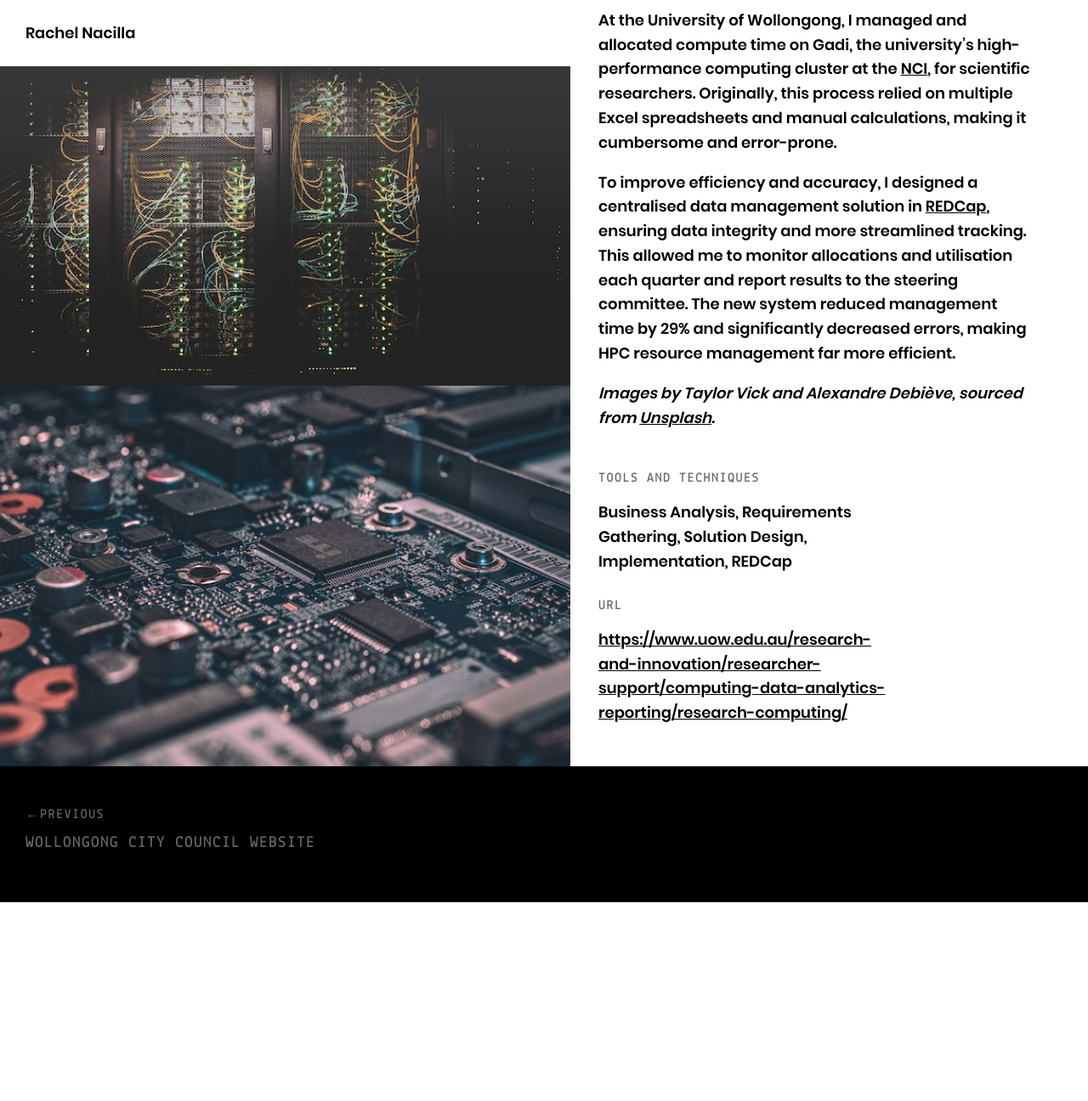
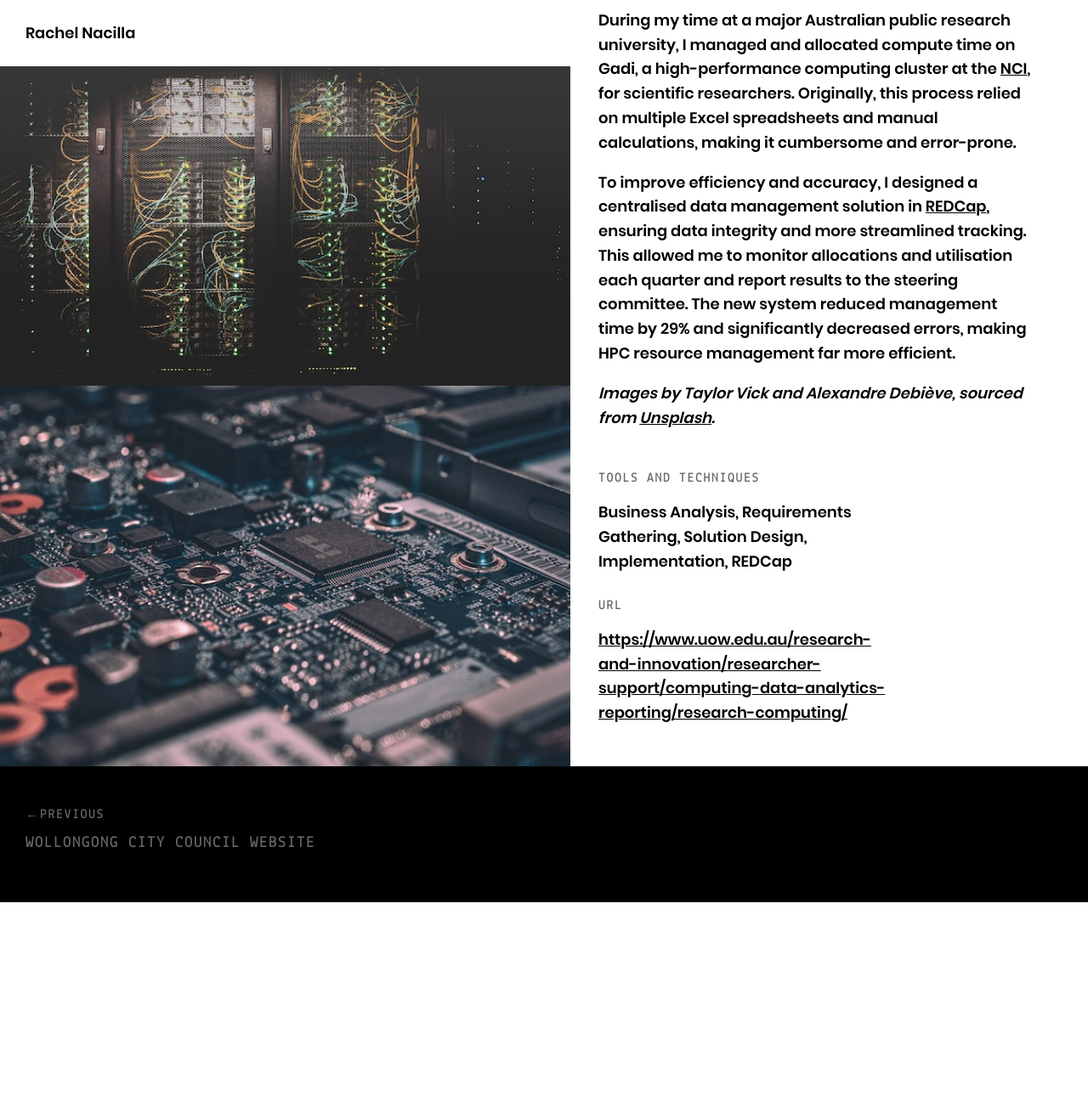
Before and after one commit to rachelnacilla/rachelnacilla.github.io, a Jekyll site: the page built from _posts/projects/2022-03-30-hpc.md, in a window 1280 px wide. Shown: the whole page at 85% size. Built offline with Jekyll 4.4.1, drawn with Linux system fonts in a browser that asks for light colours.

Commit message:
Rewrite HPC item

```diff
--- a/_posts/projects/2022-03-30-hpc.md
+++ b/_posts/projects/2022-03-30-hpc.md
@@ -24,7 +24,7 @@ images:
     alt: "HPC 2"
 
 ---
-<p>At the University of Wollongong, I managed and allocated compute time on Gadi, the university’s high-performance computing cluster at the <a href="https://nci.org.au" target="_blank">NCI</a>, for scientific researchers. Originally, this process relied on multiple Excel spreadsheets and manual calculations, making it cumbersome and error-prone.</p>
+<p>During my time at a major Australian public research university, I managed and allocated compute time on Gadi, a high-performance computing cluster at the <a href="https://nci.org.au" target="_blank">NCI</a>, for scientific researchers. Originally, this process relied on multiple Excel spreadsheets and manual calculations, making it cumbersome and error-prone.</p>
 
 <p>To improve efficiency and accuracy, I designed a centralised data management solution in <a href="https://projectredcap.org/software/" target="_blank">REDCap</a>, ensuring data integrity and more streamlined tracking. This allowed me to monitor allocations and utilisation each quarter and report results to the steering committee. The new system reduced management time by 29% and significantly decreased errors, making HPC resource management far more efficient.</p>
 
```
